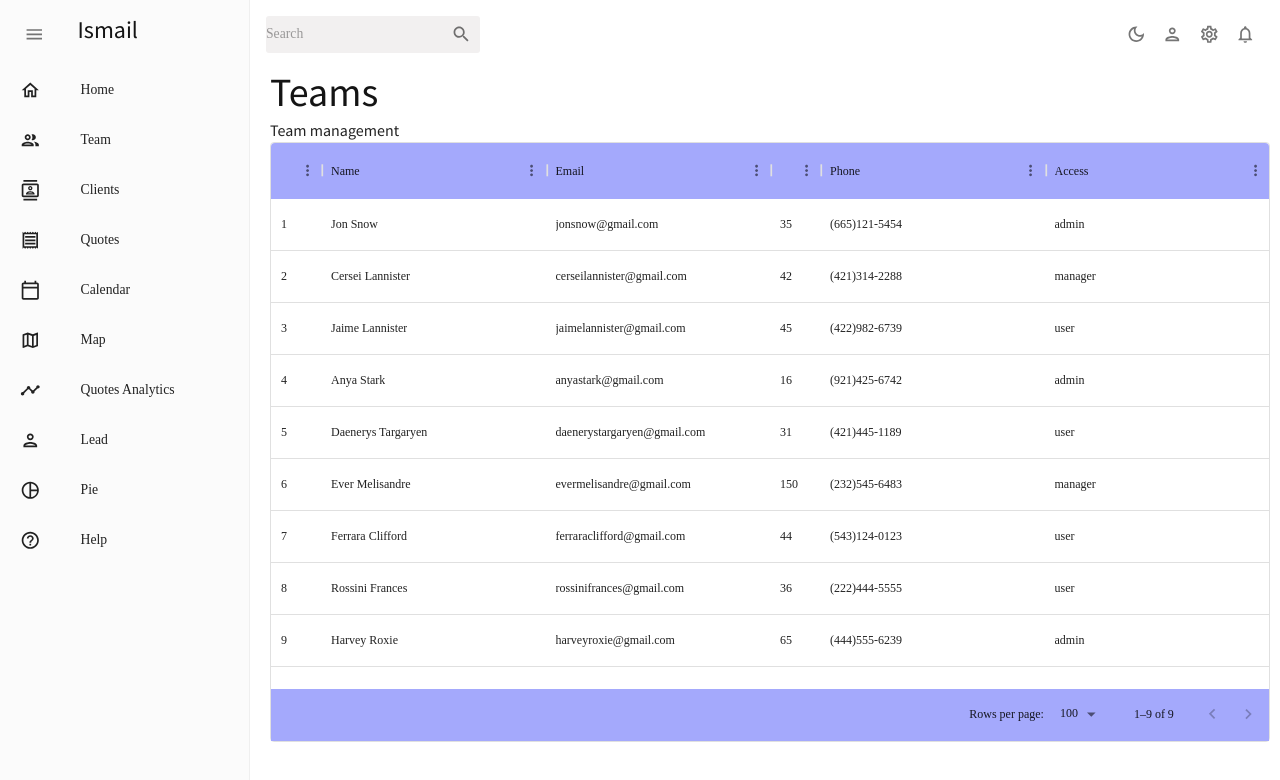
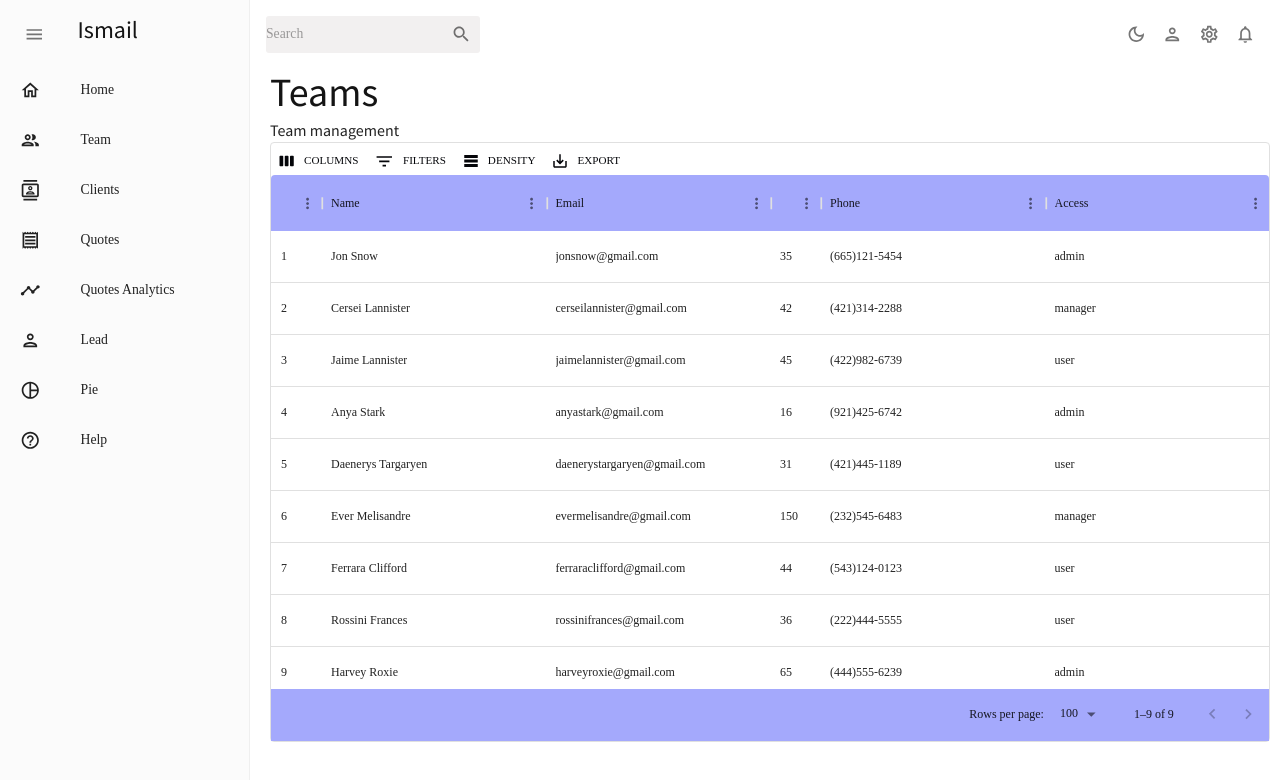
Before and after one commit to IsmailTaz/Dashboard, a React (Create React App) app: page /team in a window 1280 px wide. Shown: the top 780 px of the page. Built offline with nearby package versions, Linux system fonts and the light colour scheme.

Commit message:
Adding charts

```diff
--- a/src/scenes/global/SideBar.jsx
+++ b/src/scenes/global/SideBar.jsx
@@ -72,21 +72,21 @@ const SideBar = () => {
                         </Box>
                         </MenuItem>
 
-                <MenuItem component={<Link to="/Calendar" />}>
+                {/* <MenuItem component={<Link to="/Calendar" />}>
                     <Box display="inline-flex">
                     <CalendarTodayOutlinedIcon />
                     <Typography marginLeft="40px">
                         Calendar
                     </Typography>
                     </Box>
-                    </MenuItem>
-                <MenuItem component={<Link to="/Map" />}><Box display="inline-flex">
+                    </MenuItem> */}
+                {/* <MenuItem component={<Link to="/Map" />}><Box display="inline-flex">
                     <MapOutlinedIcon />
                     <Typography marginLeft="40px">
                         Map
                     </Typography>
                     </Box>
-                    </MenuItem>
+                    </MenuItem> */}
                 <MenuItem component={<Link to="/quotes-analysis" />}>
                     <Box display="inline-flex">
                         <TimelineOutlinedIcon />
--- a/src/scenes/team/index.jsx
+++ b/src/scenes/team/index.jsx
@@ -2,7 +2,7 @@ import { Box,Typography,useTheme} from "@mui/material";
 import Header from "../../components/Header";
 import { tokens } from "../../theme";
 import {mockDataTeam} from "../../data/mockData.js"
-import { DataGrid  } from '@mui/x-data-grid';
+import { DataGrid,GridToolbar } from '@mui/x-data-grid';
 
 const Team = () => {
     const theme = useTheme();
@@ -33,6 +33,7 @@ const Team = () => {
             <DataGrid
             rows={mockDataTeam}
             columns={columns}
+            components={{Toolbar:GridToolbar}}
 
             />
         </Box>
```
